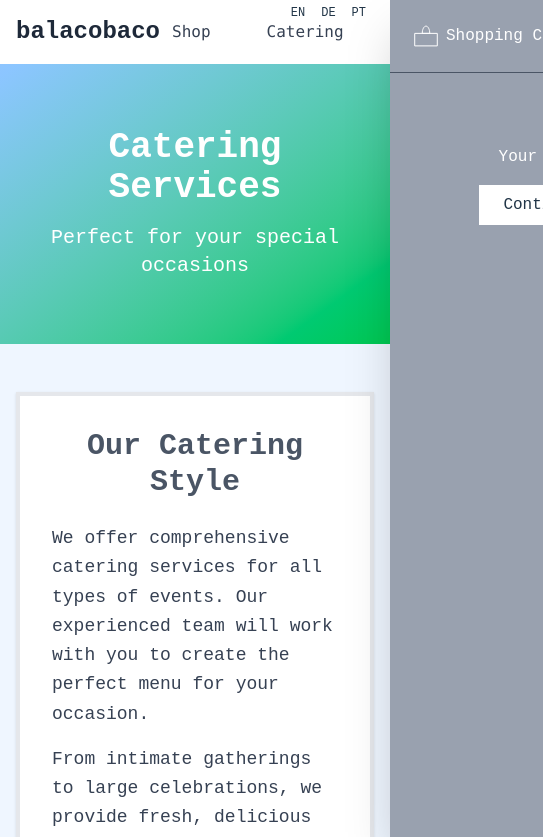
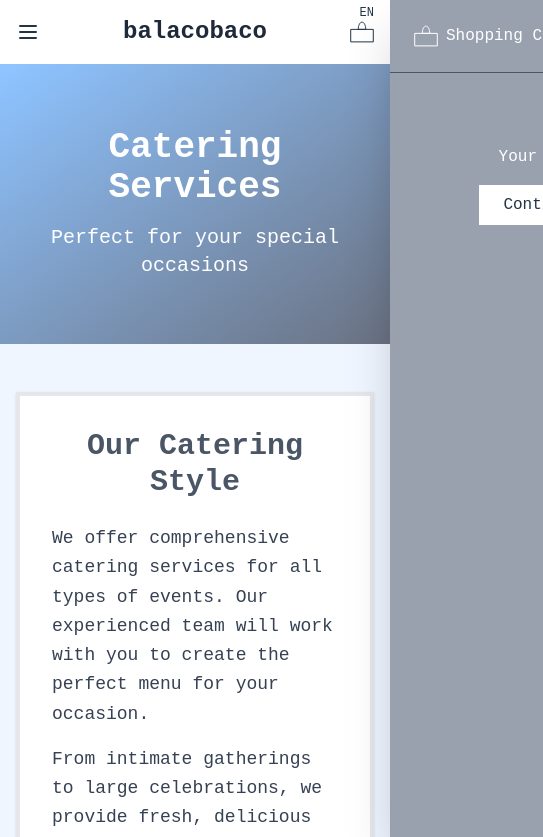
Before and after one commit to Kayo-b/blcbco, a React (Vite) app: page /catering in a window 390 px wide. Shown: the top 837 px of the page, 543 px wide, since content can reach past the window. Built offline with nearby package versions, Linux system fonts and the light colour scheme.

Commit message:
added vertical drawer language selection

```diff
--- a/src/components/LanguageSwitcher.jsx
+++ b/src/components/LanguageSwitcher.jsx
@@ -7,32 +7,32 @@ export default function LanguageSwitcher() {
     i18n.changeLanguage(lng);
   };
 
+  const languages = [
+    { code: 'en', label: 'EN' },
+    { code: 'de', label: 'DE' },
+    { code: 'pt', label: 'PT' }
+  ];
+
+  const currentLanguage = languages.find(lang => lang.code === i18n.language) || languages[0];
+  const otherLanguages = languages.filter(lang => lang.code !== i18n.language);
+
   return (
-    <div className="absolute top-0 right-0 gap-1 ">
-      <button
-        onClick={() => changeLanguage('en')}
-        className={`language-btn ${
-          i18n.language === 'en' ? 'bg-white text-black' : 'bg-black/20 text-white'
-        }`}
-      >
-        EN
+    <div className="absolute top-0 -right-2 group">
+      <button className="language-btn bg-white">
+        {currentLanguage.label}
       </button>
-      <button
-        onClick={() => changeLanguage('de')}
-        className={`language-btn ${
-          i18n.language === 'de' ? 'bg-white text-black' : 'bg-black/20 text-white transparent'
-        }`}
-      >
-        DE
-      </button>
-      <button
-        onClick={() => changeLanguage('pt')}
-        className={`language-btn ${
-          i18n.language === 'pt' ? 'bg-white text-black' : 'bg-black/20 text-white transparent'
-        }`}
-      >
-        PT
-      </button>
+
+      <div className="hidden group-hover:flex flex-col gap-1 mt-1">
+        {otherLanguages.map((lang) => (
+          <button
+            key={lang.code}
+            onClick={() => changeLanguage(lang.code)}
+            className="language-btn bg-black/20 text-white hover:bg-black/25 hover:text-gray-900"
+          >
+            {lang.label}
+          </button>
+        ))}
+      </div>
     </div>
   );
 }
--- a/src/components/Navigation.jsx
+++ b/src/components/Navigation.jsx
@@ -12,6 +12,34 @@ export default function Navigation({ cartItemCount = 0, onCartClick, onContactCl
       <div className="max-w-7xl mx-auto px-4 sm:px-6 lg:px-8">
         <div className="flex justify-between items-center h-16">
           {/* Logo */}
+          <button
+              onClick={() => setIsMenuOpen(!isMenuOpen)}
+              className="md:hidden text-gray-700"
+            >
+              <svg
+                className="w-6 h-6"
+                fill="none"
+                stroke="currentColor"
+                viewBox="0 0 24 24"
+              >
+                {isMenuOpen ? (
+                  <path
+                    strokeLinecap="round"
+                    strokeLinejoin="round"
+                    strokeWidth={2}
+                    d="M6 18L18 6M6 6l12 12"
+                  />
+                ) : (
+                  <path
+                    strokeLinecap="round"
+                    strokeLinejoin="round"
+                    strokeWidth={2}
+                    d="M4 6h16M4 12h16M4 18h16"
+                  />
+                )}
+              </svg>
+            </button>
+
           <div className="flex-shrink-0">
             <Link
               onMouseEnter={onContactClose}
@@ -21,7 +49,7 @@ export default function Navigation({ cartItemCount = 0, onCartClick, onContactCl
           </div>
 
           {/* Desktop Navigation */}
-          <div style={{ display: 'flex', gap: '32px' }} onMouseEnter={onContactClose}>
+          {/* <div style={{ display: 'flex', gap: '32px' }} onMouseEnter={onContactClose}>
             <Link
               to="/products"
               style={{ padding: '8px 12px' }}
@@ -45,7 +73,7 @@ export default function Navigation({ cartItemCount = 0, onCartClick, onContactCl
             >
               {t('nav.contact')}
             </Link>
-          </div>
+          </div> */}
 
           {/* Language Switcher & Cart Icon */}
           <div
@@ -79,40 +107,13 @@ export default function Navigation({ cartItemCount = 0, onCartClick, onContactCl
             </button>
 
             {/* Mobile menu button */}
-            <button
-              onClick={() => setIsMenuOpen(!isMenuOpen)}
-              className="md:hidden text-gray-700"
-            >
-              <svg
-                className="w-6 h-6"
-                fill="none"
-                stroke="currentColor"
-                viewBox="0 0 24 24"
-              >
-                {isMenuOpen ? (
-                  <path
-                    strokeLinecap="round"
-                    strokeLinejoin="round"
-                    strokeWidth={2}
-                    d="M6 18L18 6M6 6l12 12"
-                  />
-                ) : (
-                  <path
-                    strokeLinecap="round"
-                    strokeLinejoin="round"
-                    strokeWidth={2}
-                    d="M4 6h16M4 12h16M4 18h16"
-                  />
-                )}
-              </svg>
-            </button>
-          </div>
+            </div>
         </div>
 
         {/* Mobile menu */}
         {isMenuOpen && (
           <div className="md:hidden pb-4">
-            <div className="flex flex-col space-y-2">
+            <div className="mobile-menu ">
               <Link
                 to="/"
                 className="text-gray-700 hover:text-gray-900 py-2"
@@ -134,13 +135,13 @@ export default function Navigation({ cartItemCount = 0, onCartClick, onContactCl
               >
                 {t('nav.catering')}
               </Link>
-              <Link
-                to="/about"
-                className="text-gray-700 hover:text-gray-900 py-2"
-                onClick={() => setIsMenuOpen(false)}
-              >
-                {t('nav.contact')}
-              </Link>
+            <Link
+              onMouseDown={onContactClick}
+              style={{ padding: '8px 12px' }}
+              className="nav-link"
+            >
+              {t('nav.contact')}
+            </Link>
             </div>
           </div>
         )}
--- a/src/components/ProductCard.jsx
+++ b/src/components/ProductCard.jsx
@@ -28,7 +28,7 @@ export default function ProductCard({ product, onAddToCart }) {
           </span>
           <button
             onClick={() => onAddToCart(product)}
-            className=" btn-base bg-blue-600 text-white hover:bg-blue-700 transition-colors min-h-[44px]"
+            className=" btn-base bg-blue-200 text-white hover:bg-blue-300 transition-colors min-h-[44px]"
           >
             {t('products.addToCart')}
           </button>
--- a/src/index.css
+++ b/src/index.css
@@ -58,3 +58,7 @@ body {
 .language-btn {
   @apply text-xs px-2 py-1
 }
+
+.mobile-menu {
+  @apply flex flex-col space-y-4
+}
--- a/src/pages/Cart.jsx
+++ b/src/pages/Cart.jsx
@@ -11,7 +11,7 @@ export default function Cart() {
         <p className="text-gray-600 mb-8">Your cart is empty</p>
         <Link
           to="/products"
-          className="bg-blue-600 text-white px-8 py-3 hover:bg-blue-700 transition-colors inline-block min-h-[44px]"
+          className="bg-blue-200 text-white px-8 py-3 hover:bg-blue-700 transition-colors inline-block min-h-[44px]"
         >
           Continue Shopping
         </Link>
@@ -98,7 +98,7 @@ export default function Cart() {
           </Link>
           <Link
             to="/checkout"
-            className="bg-blue-600 text-white px-6 sm:px-8 py-3 hover:bg-blue-700 transition-colors text-center flex-1 min-h-[44px] flex items-center justify-center font-medium"
+            className="bg-blue-200 text-white px-6 sm:px-8 py-3 hover:bg-blue-700 transition-colors text-center flex-1 min-h-[44px] flex items-center justify-center font-medium"
           >
             Checkout
           </Link>
--- a/src/pages/Catering.jsx
+++ b/src/pages/Catering.jsx
@@ -7,7 +7,7 @@ export default function Catering() {
   return (
     <div className="min-h-screen bg-blue-50">
       {/* Hero Section */}
-      <div className="bg-gradient-to-br from-blue-300 to-green-500 text-white py-16 px-4">
+      <div className="bg-gradient-to-br from-blue-300 to-gray-500 text-white py-16 px-4">
         <div className="max-w-4xl mx-auto text-center">
           <h1 className="text-4xl md:text-5xl font-bold mb-4">
             {t('catering.title')}
@@ -43,7 +43,7 @@ export default function Catering() {
             {t('catering.serviceOptions')}
           </h2>
           <div className="space-y-6">
-            <div className="bg-white -xl shadow-sm p-8 border-l-8 border-gray-400 hover:border-yellow-400 transition-colors">
+            <div className="bg-white -xl shadow-sm p-8 border-l-8 border-gray-400 hover:border-blue-400 transition-colors">
               <h3 className="text-2xl font-bold text-gray-800 mb-3">
                 {t('catering.service1.title')}
               </h3>
@@ -57,7 +57,7 @@ export default function Catering() {
               </div>
             </div>
 
-            <div className="bg-white -xl shadow-sm p-8 border-l-8 border-gray-400 hover:border-yellow-400 transition-colors">
+            <div className="bg-white -xl shadow-sm p-8 border-l-8 border-gray-400 hover:border-blue-400 transition-colors">
               <h3 className="text-2xl font-bold text-gray-800 mb-3">
                 {t('catering.service2.title')}
               </h3>
@@ -71,7 +71,7 @@ export default function Catering() {
               </div>
             </div>
 
-            <div className="bg-white -xl shadow-sm p-8 border-l-8 border-gray-400 hover:border-yellow-400 transition-colors">
+            <div className="bg-white -xl shadow-sm p-8 border-l-8 border-gray-400 hover:border-blue-400 transition-colors">
               <h3 className="text-2xl font-bold text-gray-800 mb-3">
                 {t('catering.service3.title')}
               </h3>
@@ -88,7 +88,7 @@ export default function Catering() {
         </div>
 
         {/* What's Served */}
-        <div className="bg-gradient-to-br from-yellow-50 to-gray-50 -xl shadow-sm p-8 mb-12 border-4 border-yellow-200">
+        <div className="bg-gradient-to-br from-blue-50 to-gray-50 -xl shadow-sm p-8 mb-12 border-4 border-blue-200">
           <h2 className="text-3xl font-bold text-gray-600 mb-6 text-center">
             {t('catering.menuOptions')}
           </h2>
@@ -168,7 +168,7 @@ export default function Catering() {
         </div>
 
         {/* Contact CTA */}
-        <div className="bg-gradient-to-br from-gray-400 to-yellow-400 text-white -2xl shadow-lg p-8 md:p-12 text-center">
+        <div className="bg-gradient-to-br from-gray-400 to-blue-400 text-white -2xl shadow-lg p-8 md:p-12 text-center">
           <h2 className="text-3xl md:text-4xl font-bold mb-4">
             {t('catering.ctaHeading')}
           </h2>
--- a/src/pages/Checkout.jsx
+++ b/src/pages/Checkout.jsx
@@ -139,7 +139,7 @@ export default function Checkout() {
 
             <button
               type="submit"
-              className="w-full bg-blue-600 text-white px-8 py-3 hover:bg-blue-700 transition-colors min-h-[44px]"
+              className="w-full bg-blue-200 text-white px-8 py-3 hover:bg-blue-700 transition-colors min-h-[44px]"
             >
               Pay with Stripe
             </button>
--- a/src/pages/Confirmation.jsx
+++ b/src/pages/Confirmation.jsx
@@ -105,7 +105,7 @@ export default function Confirmation() {
       <div className="text-center">
         <Link
           to="/"
-          className="bg-blue-600 text-white px-8 py-3 hover:bg-blue-700 transition-colors inline-block min-h-[44px]"
+          className="bg-blue-200 text-white px-8 py-3 hover:bg-blue-700 transition-colors inline-block min-h-[44px]"
         >
           {t('confirmation.backToHome')}
         </Link>
--- a/src/pages/ProductDetail.jsx
+++ b/src/pages/ProductDetail.jsx
@@ -84,7 +84,7 @@ export default function ProductDetail() {
           <div className="flex flex-col sm:flex-row gap-3 sm:gap-4 mt-auto">
             <button
               onClick={handleAddToCart}
-              className="bg-blue-600 text-white px-6 sm:px-8 py-3 hover:bg-blue-700 transition-colors flex-1 min-h-[44px] font-medium"
+              className="bg-blue-200 text-white px-6 sm:px-8 py-3 hover:bg-blue-700 transition-colors flex-1 min-h-[44px] font-medium"
             >
               {t('products.addToCart')}
             </button>
--- a/src/pages/Products.jsx
+++ b/src/pages/Products.jsx
@@ -29,9 +29,9 @@ export default function Products() {
           <button
             key={category}
             onClick={() => setSelectedCategory(category)}
-            className={`product-filter bg-blue-600 text-white ${
+            className={`product-filter bg-blue-200 text-white ${
               selectedCategory === category
-                ? 'bg-blue-600 text-white'
+                ? 'bg-blue-00 text-white'
                 : 'bg-gray-200 text-gray-700 hover:bg-gray-300'
             }`}
           >
```
